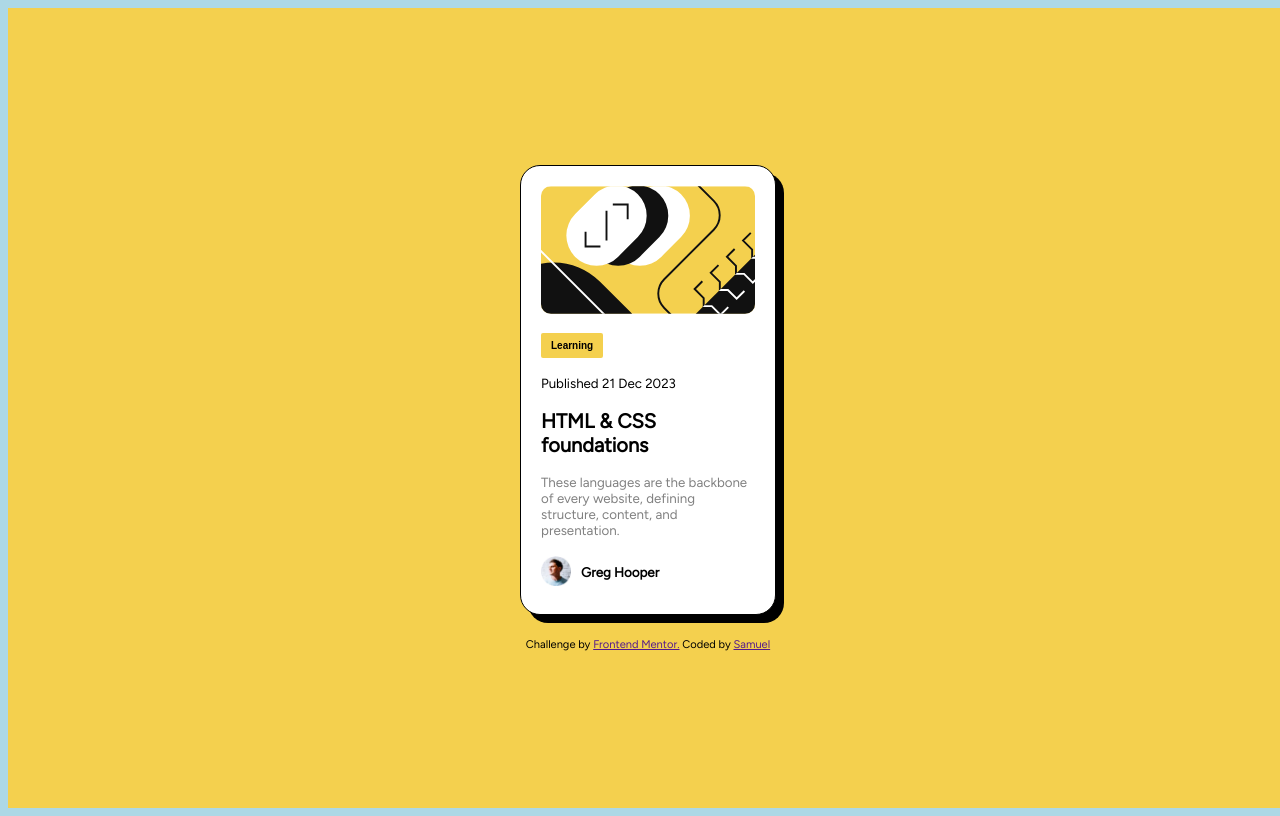
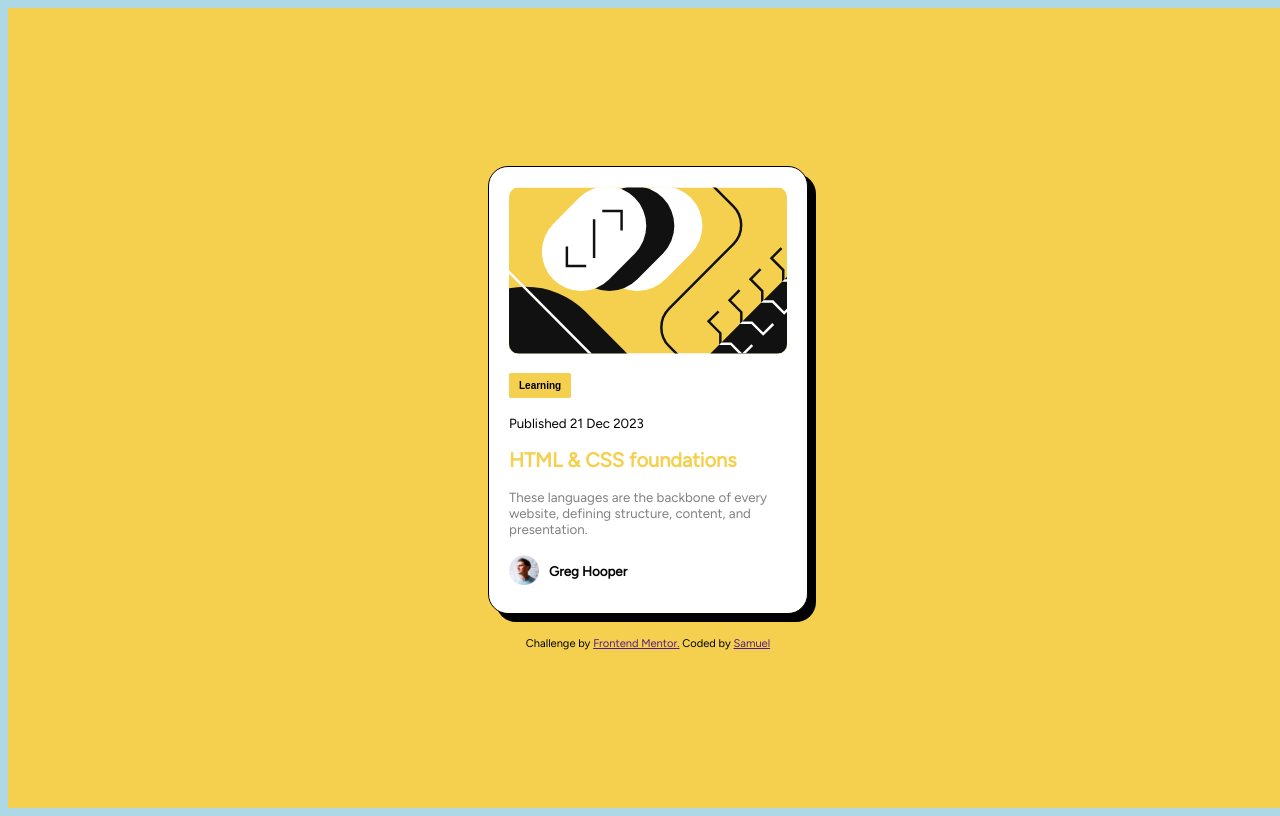
Before and after one commit to sammmy001/blogPreviewCard_frontendMentor, a plain HTML site: page index.html in a window 1280 px wide. In both pictures the pointer is over the element "HTML & CSS foundations". Drawn offline with Linux system fonts and the light colour scheme.

Commit message:
edited the container width for desktop view and added hover quality to h2

```diff
--- a/css/blog.css
+++ b/css/blog.css
@@ -61,6 +61,10 @@ h2{
 .foot p{
   font-weight:800;
 }
+h2:hover{
+color:hsl(47, 88%, 63%) ;
+cursor: pointer;
+}
 
 /* tablet view */
 @media only screen and (min-width:700px)
@@ -73,6 +77,6 @@ h2{
 /*desktop view*/
 @media only screen and (min-width:1000px){
  .container{
-  width: 20%;
+  width: 25%;
  }
 }
```
